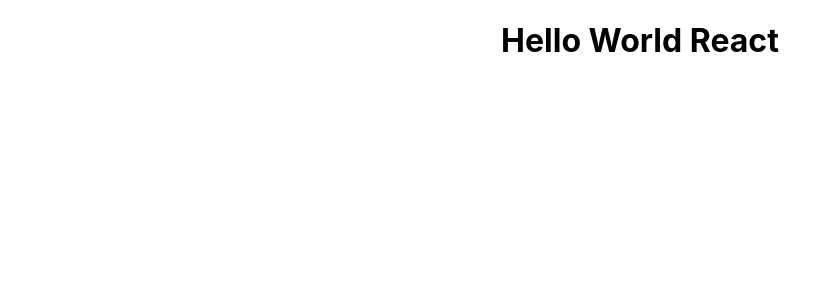
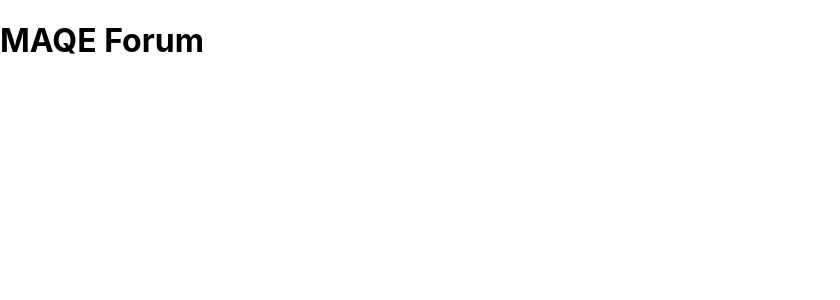
Before and after one commit to ajinxs/maqeforum, a React (Create React App) app: page / in a window 1280 px wide. Shown: the top 300 px of the page, without its empty margins (0-840 px from the left). Built offline with nearby package versions, Linux system fonts and the light colour scheme.

Commit message:
created component folder and header component

```diff
--- a/src/App.css
+++ /dev/null
@@ -1,38 +0,0 @@
-.App {
-  text-align: center;
-}
-
-.App-logo {
-  height: 40vmin;
-  pointer-events: none;
-}
-
-@media (prefers-reduced-motion: no-preference) {
-  .App-logo {
-    animation: App-logo-spin infinite 20s linear;
-  }
-}
-
-.App-header {
-  background-color: #282c34;
-  min-height: 100vh;
-  display: flex;
-  flex-direction: column;
-  align-items: center;
-  justify-content: center;
-  font-size: calc(10px + 2vmin);
-  color: white;
-}
-
-.App-link {
-  color: #61dafb;
-}
-
-@keyframes App-logo-spin {
-  from {
-    transform: rotate(0deg);
-  }
-  to {
-    transform: rotate(360deg);
-  }
-}
--- a/src/App.js
+++ b/src/App.js
@@ -1,11 +1,11 @@
 import React from 'react'
-import './App.css';
+import Header from './components/Header'
 
 function App() {
   return (
-    <div className="App">
+    <div>
 
-      <h1>Hello World React</h1>
+      <Header/>
 
     </div>
   );
--- /dev/null
+++ b/src/components/Header.jsx
@@ -0,0 +1,13 @@
+import React from 'react'
+
+const Header = () => {
+
+    return(
+        <>
+            <h1 data-testId="header">MAQE Forum</h1>
+        </>
+    )
+
+}
+
+export default Header;
```
Also changed, not shown: 2 other files (tests, documents, lock files or other folders).
